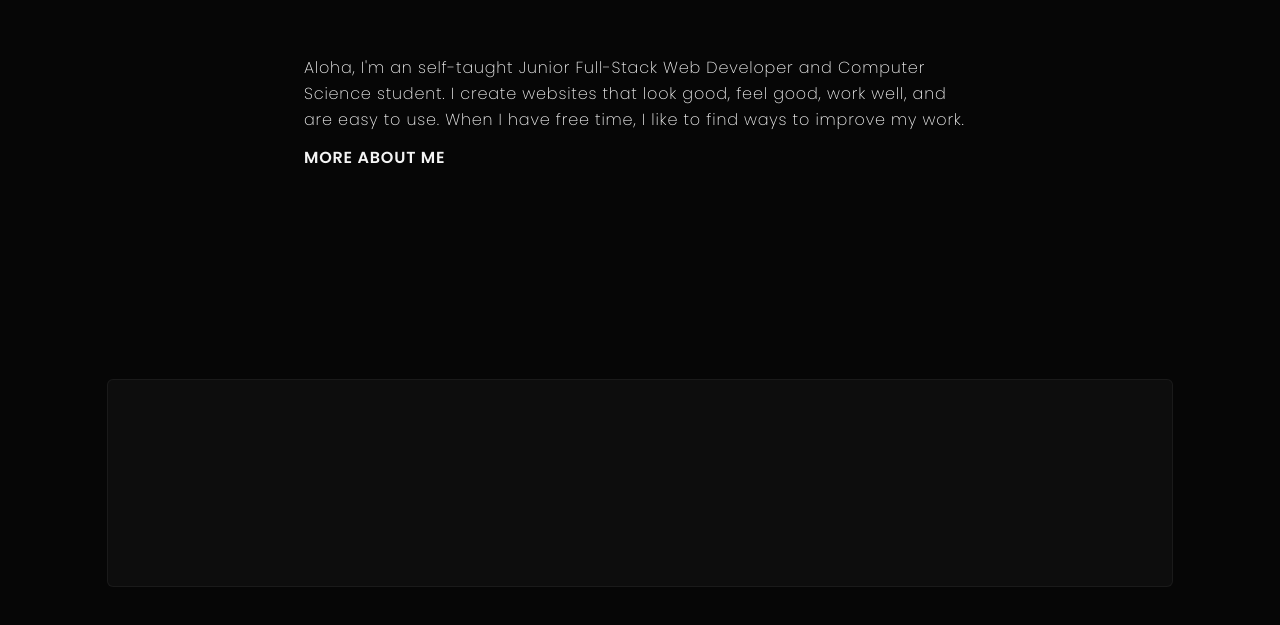
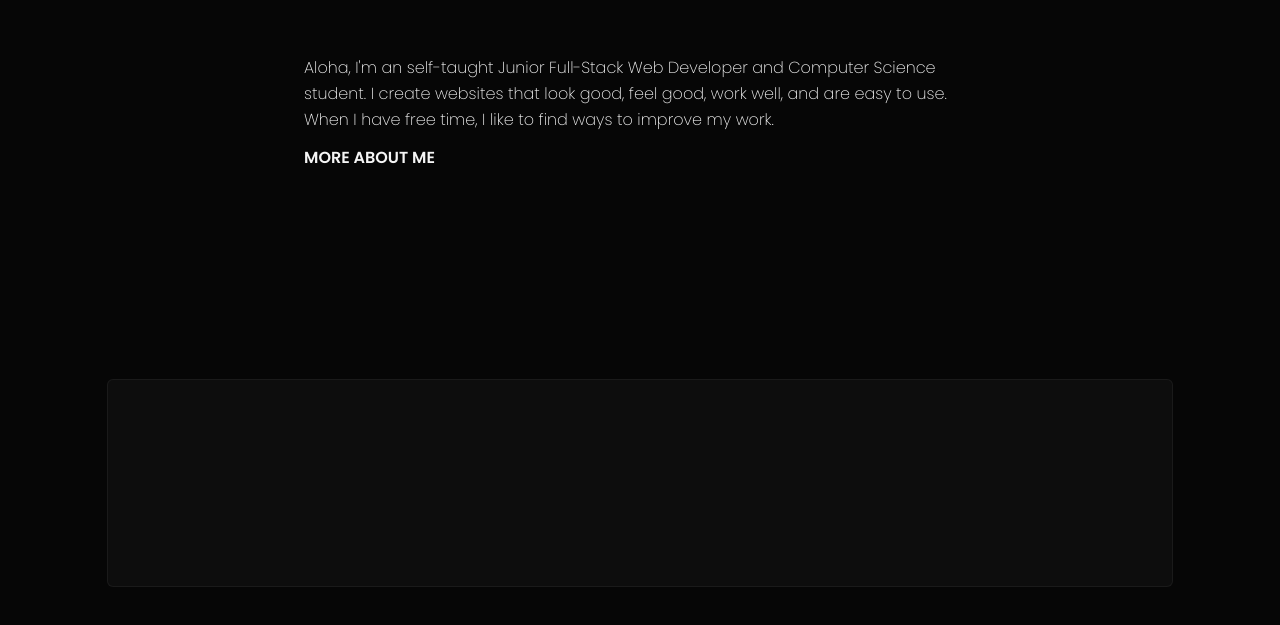
Before and after one commit to wilhelmusolejr/portfolivio-v2, a React (Vite) app: page / in a window 1280 px wide. Shown: the part 2986-3611 px from the top of the page. Built offline with nearby package versions, Linux system fonts and the light colour scheme.

Commit message:
refactor

```diff
--- a/src/pages/Home.jsx
+++ b/src/pages/Home.jsx
@@ -64,14 +64,14 @@ function App() {
       </div>
 
       {/* OUTRO */}
-      <div className="mx-auto my-52 flex w-10/12 max-w-2xl flex-col gap-3 leading-relaxed font-extralight tracking-wider">
+      <div className="mx-auto my-52 flex w-10/12 max-w-2xl flex-col gap-3 leading-relaxed font-extralight">
         <p>
           Aloha, I'm an self-taught Junior Full-Stack Web Developer and Computer
           Science student. I create websites that look good, feel good, work
           well, and are easy to use. When I have free time, I like to find ways
           to improve my work.
         </p>
-        <a href="/about" className="font-semibold uppercase">
+        <a href="/about" className="w-fit font-semibold uppercase">
           More about me
         </a>
       </div>
```
